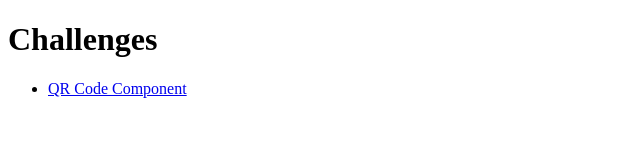
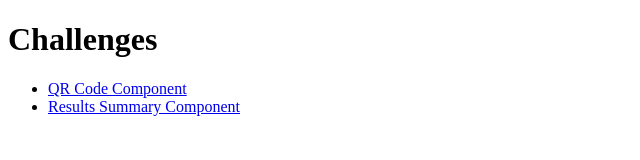
Before and after one commit to zaCKoZAck0/frontend-mentors-challange, a plain HTML site: page index.html in a window 1280 px wide. Shown: the whole page, without its empty margins (0-640 px from the left). Drawn offline with Linux system fonts and the light colour scheme.

Commit message:
added to index

```diff
--- a/index.html
+++ b/index.html
@@ -10,6 +10,9 @@
         <li>
             <a href="./qr-code-component-main/index.html">QR Code Component</a>
         </li>
+        <li>
+            <a href="./results-summary-component-main/index.html">Results Summary Component</a>
+        </li>
     </ul>
 </head>
 <body>
```
